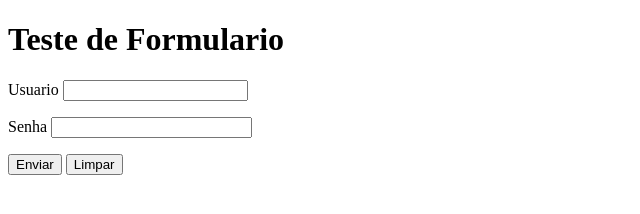
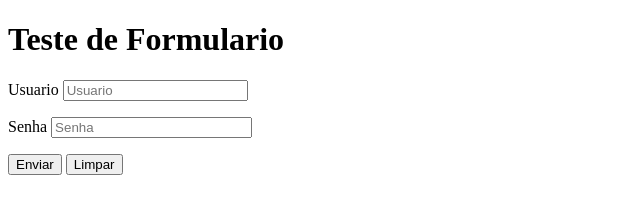
Before and after one commit to RenanLamorim/Modulo-4, a plain HTML site: page Forms/Form002.html in a window 1280 px wide. Shown: the full height of the page, 0-640 px from the left. Drawn offline with Linux system fonts and the light colour scheme.

Commit message:
placeholder

```diff
--- a/Forms/Form002.html
+++ b/Forms/Form002.html
@@ -13,11 +13,11 @@
     <form action="Cadastro.php" method="post">
         <p>
             <label for="iusu">Usuario</label>
-            <input type="text" name="usu" id="iusu" required>
+            <input type="text" name="usu" id="iusu" required placeholder="Usuario">
         </p>
         <p>
             <label for="ipass">Senha</label>
-            <input type="password" name="sen" id="isen" required minlength="5" maxlength="15" size="22">
+            <input type="password" name="sen" id="isen" required minlength="5" maxlength="15" size="22" placeholder="Senha">
         </p>
         <input type="submit" value="Enviar">
         <input type="reset" value="Limpar">
```
Also changed, not shown: Forms/Anotações.txt.
